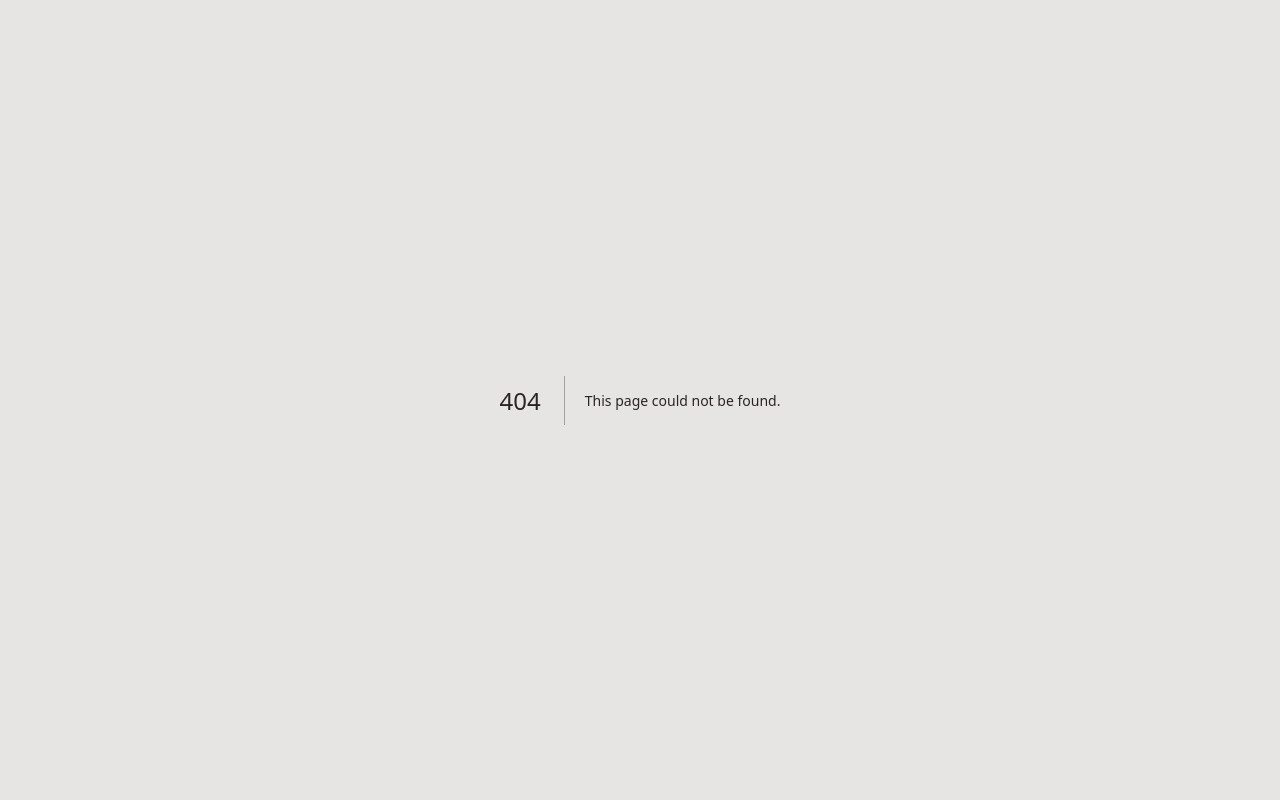
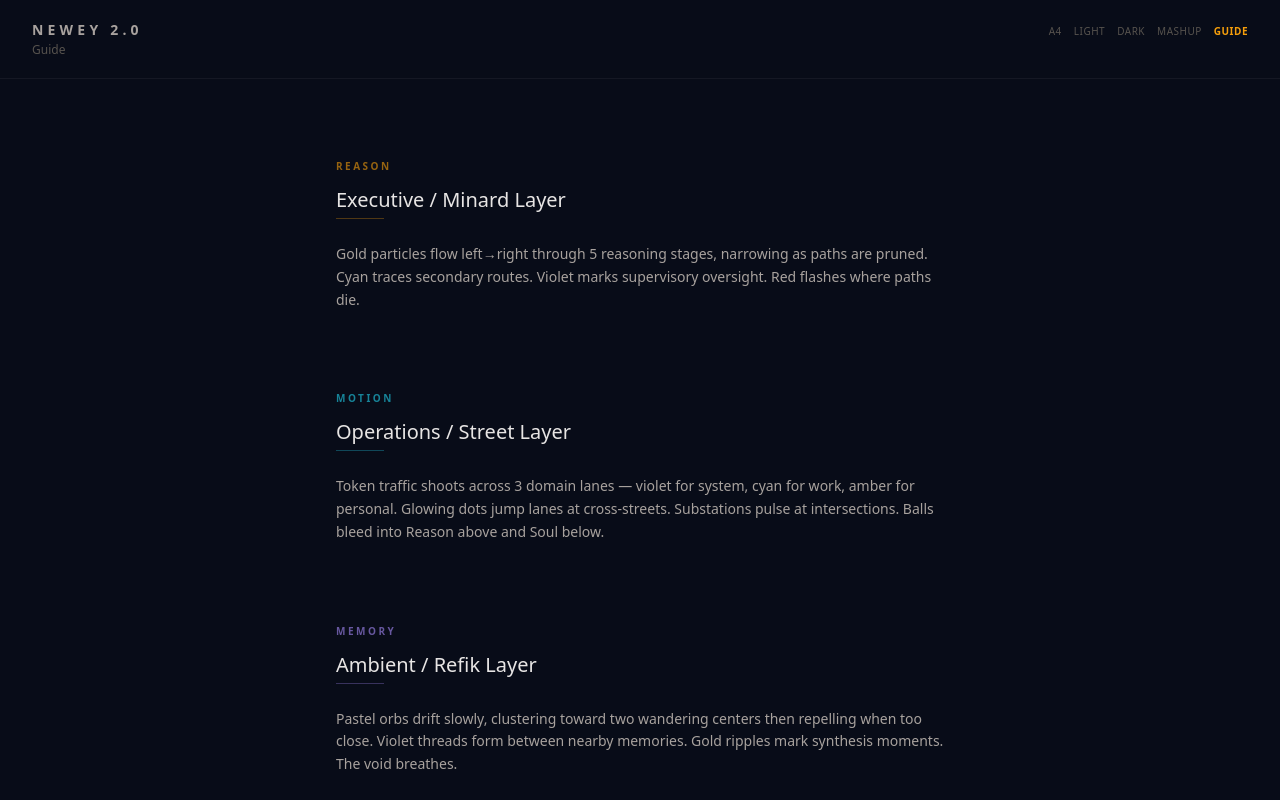
Before and after one commit to macneweyGIT26/newey-visual, a Next.js app: page /guide in a window 1280 px wide. Before the commit this address had no page. Shown: the top 800 px of the page. Built offline with nearby package versions, Linux system fonts and the light colour scheme.

Commit message:
Add Guide tab: text explanations for all 3 layers

```diff
--- a/src/app/a4/page.tsx
+++ b/src/app/a4/page.tsx
@@ -16,7 +16,8 @@ export default function A4Page() {
             <a href="/" className="text-stone-600 hover:text-stone-300 transition-colors">Light</a>
             <a href="/dark" className="text-stone-600 hover:text-stone-300 transition-colors">Dark</a>
             <a href="/mashup" className="text-stone-600 hover:text-stone-300 transition-colors">Mashup</a>
-          </nav>
+          <a href="/guide" className="text-stone-600 hover:text-stone-300 transition-colors">Guide</a>
+            </nav>
         </div>
       </header>
       <A4Canvas />
--- a/src/app/dark/page.tsx
+++ b/src/app/dark/page.tsx
@@ -22,7 +22,8 @@ export default function DarkPage() {
             <a href="/interpret-light" className="text-stone-600 hover:text-stone-300 transition-colors">Workbench</a>
             <a href="/interpret-dark" className="text-stone-600 hover:text-stone-300 transition-colors">Workbench Dark</a>
               <a href="/mashup" className="text-stone-600 hover:text-stone-300 transition-colors">Mashup</a>
-          </nav>
+          <a href="/guide" className="text-stone-600 hover:text-stone-300 transition-colors">Guide</a>
+            </nav>
         </div>
       </header>
       <MinardDark />
--- /dev/null
+++ b/src/app/guide/page.tsx
@@ -0,0 +1,63 @@
+export const metadata = { title: 'Newey 2.0 — Guide', description: 'Visual system explained' }
+
+export default function GuidePage() {
+  return (
+    <main className="min-h-screen bg-[#080c18] text-stone-300">
+      <header className="px-8 py-5 border-b border-white/5">
+        <div className="flex items-baseline justify-between max-w-[1800px] mx-auto">
+          <div>
+            <h1 className="text-sm font-semibold tracking-[0.3em] uppercase text-stone-400">Newey 2.0</h1>
+            <p className="text-xs text-stone-600 mt-0.5">Guide</p>
+          </div>
+          <nav className="flex gap-3 text-[10px] tracking-wider uppercase">
+            <a href="/a4" className="text-stone-600 hover:text-stone-300 transition-colors">A4</a>
+            <a href="/" className="text-stone-600 hover:text-stone-300 transition-colors">Light</a>
+            <a href="/dark" className="text-stone-600 hover:text-stone-300 transition-colors">Dark</a>
+            <a href="/mashup" className="text-stone-600 hover:text-stone-300 transition-colors">Mashup</a>
+            <a href="/guide" className="text-amber-500 font-bold">Guide</a>
+          </nav>
+        </div>
+      </header>
+
+      <div className="max-w-2xl mx-auto px-8 py-20">
+
+        <div className="mb-20">
+          <p className="text-[10px] font-semibold tracking-[0.25em] uppercase text-amber-500/60 mb-3">Reason</p>
+          <h2 className="text-xl font-light text-stone-200 mb-1">Executive / Minard Layer</h2>
+          <div className="w-12 h-px bg-amber-500/30 mb-6" />
+          <p className="text-sm leading-relaxed text-stone-400">
+            Gold particles flow left→right through 5 reasoning stages, narrowing as paths are pruned. Cyan traces secondary routes. Violet marks supervisory oversight. Red flashes where paths die.
+          </p>
+        </div>
+
+        <div className="mb-20">
+          <p className="text-[10px] font-semibold tracking-[0.25em] uppercase text-cyan-400/60 mb-3">Motion</p>
+          <h2 className="text-xl font-light text-stone-200 mb-1">Operations / Street Layer</h2>
+          <div className="w-12 h-px bg-cyan-400/30 mb-6" />
+          <p className="text-sm leading-relaxed text-stone-400">
+            Token traffic shoots across 3 domain lanes — violet for system, cyan for work, amber for personal. Glowing dots jump lanes at cross-streets. Substations pulse at intersections. Balls bleed into Reason above and Soul below.
+          </p>
+        </div>
+
+        <div className="mb-20">
+          <p className="text-[10px] font-semibold tracking-[0.25em] uppercase text-violet-400/60 mb-3">Memory</p>
+          <h2 className="text-xl font-light text-stone-200 mb-1">Ambient / Refik Layer</h2>
+          <div className="w-12 h-px bg-violet-400/30 mb-6" />
+          <p className="text-sm leading-relaxed text-stone-400">
+            Pastel orbs drift slowly, clustering toward two wandering centers then repelling when too close. Violet threads form between nearby memories. Gold ripples mark synthesis moments. The void breathes.
+          </p>
+        </div>
+
+        <div className="pt-10 border-t border-white/5">
+          <p className="text-[10px] text-stone-700 tracking-wider">
+            Minard = reason · Street = motion · Refik = soul
+          </p>
+          <p className="text-[10px] text-stone-700 mt-1">
+            Newey 2.0 Visual System — March 2026
+          </p>
+        </div>
+
+      </div>
+    </main>
+  )
+}
--- a/src/app/interpret-dark/page.tsx
+++ b/src/app/interpret-dark/page.tsx
@@ -19,6 +19,7 @@ export default function InterpretDarkPage() {
               <a href="/interpret-light" className="text-stone-600 hover:text-stone-300 transition-colors">Workbench</a>
               <a href="/interpret-dark" className="text-amber-500 font-bold">Workbench Dark</a>
             <a href="/mashup" className="text-stone-600 hover:text-stone-300 transition-colors">Mashup</a>
+            <a href="/guide" className="text-stone-600 hover:text-stone-300 transition-colors">Guide</a>
             </nav>
           </div>
         </div>
--- a/src/app/interpret-light/page.tsx
+++ b/src/app/interpret-light/page.tsx
@@ -19,6 +19,7 @@ export default function InterpretLightPage() {
               <a href="/interpret-light" className="text-amber-600 font-bold">Workbench</a>
               <a href="/interpret-dark" className="text-stone-400 hover:text-stone-700 transition-colors">Workbench Dark</a>
             <a href="/mashup" className="text-stone-400 hover:text-stone-700 transition-colors">Mashup</a>
+            <a href="/guide" className="text-stone-600 hover:text-stone-300 transition-colors">Guide</a>
             </nav>
           </div>
         </div>
--- a/src/app/mashup/page.tsx
+++ b/src/app/mashup/page.tsx
@@ -18,7 +18,8 @@ export default function MashupPage() {
             <a href="/interpret-light" className="text-stone-600 hover:text-stone-300 transition-colors">Workbench</a>
             <a href="/interpret-dark" className="text-stone-600 hover:text-stone-300 transition-colors">Workbench Dark</a>
             <a href="/mashup" className="text-amber-500 font-bold">Mashup</a>
-          </nav>
+          <a href="/guide" className="text-stone-600 hover:text-stone-300 transition-colors">Guide</a>
+            </nav>
         </div>
       </header>
       <MashupCanvas />
--- a/src/app/page.tsx
+++ b/src/app/page.tsx
@@ -29,6 +29,7 @@ export default function Home() {
               <a href="/interpret-light" className="text-[10px] text-stone-400 border border-stone-300 px-3 py-1 rounded hover:bg-stone-800 hover:text-white transition-all">Workbench</a>
               <a href="/interpret-dark" className="text-[10px] text-stone-400 border border-stone-300 px-3 py-1 rounded hover:bg-stone-800 hover:text-white transition-all">Workbench Dark</a>
               <a href="/mashup" className="text-[10px] text-stone-400 border border-stone-300 px-3 py-1 rounded hover:bg-stone-800 hover:text-white transition-all">Mashup</a>
+            <a href="/guide" className="text-stone-600 hover:text-stone-300 transition-colors">Guide</a>
             </nav>
           </div>
         </div>
```
Also changed, not shown: 3 other files (tests, documents, lock files or other folders).
